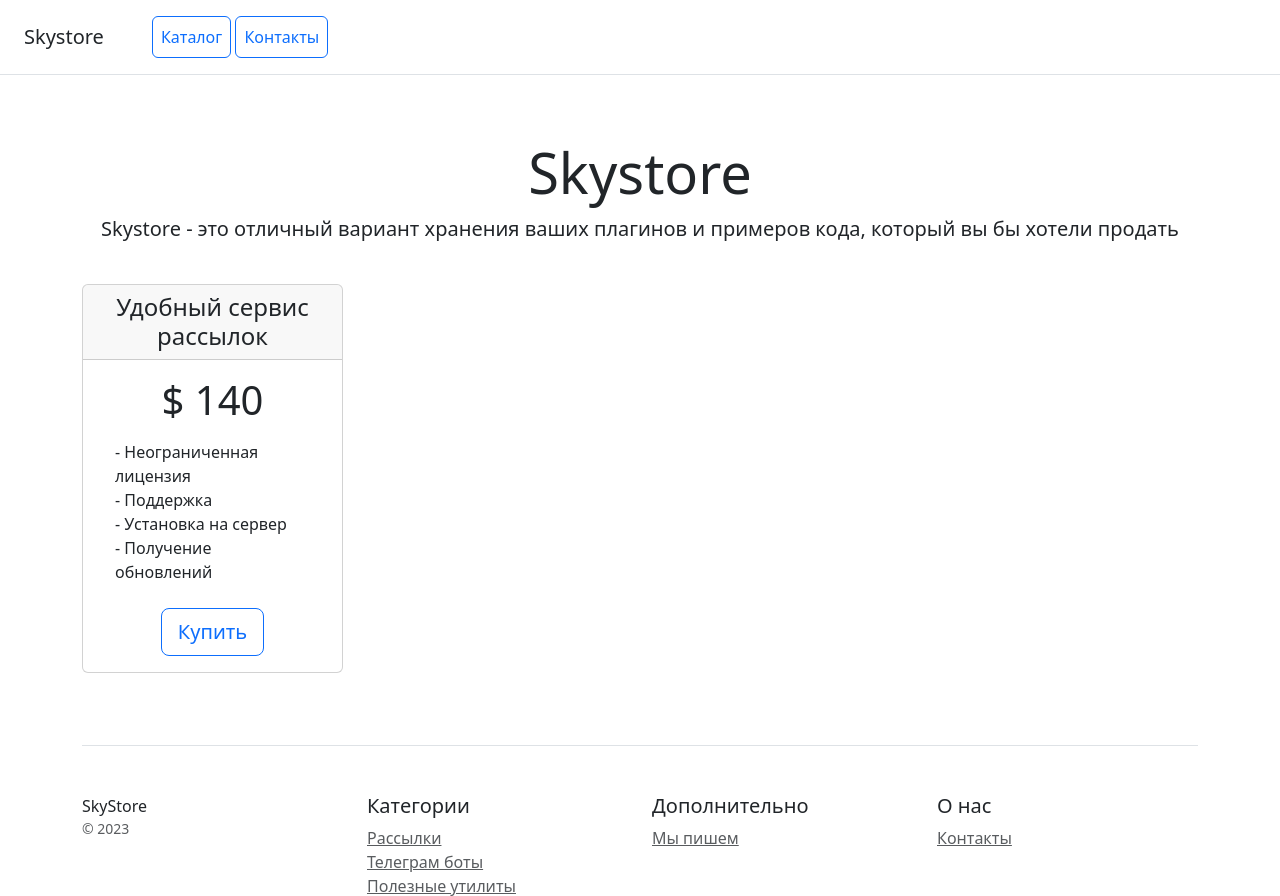
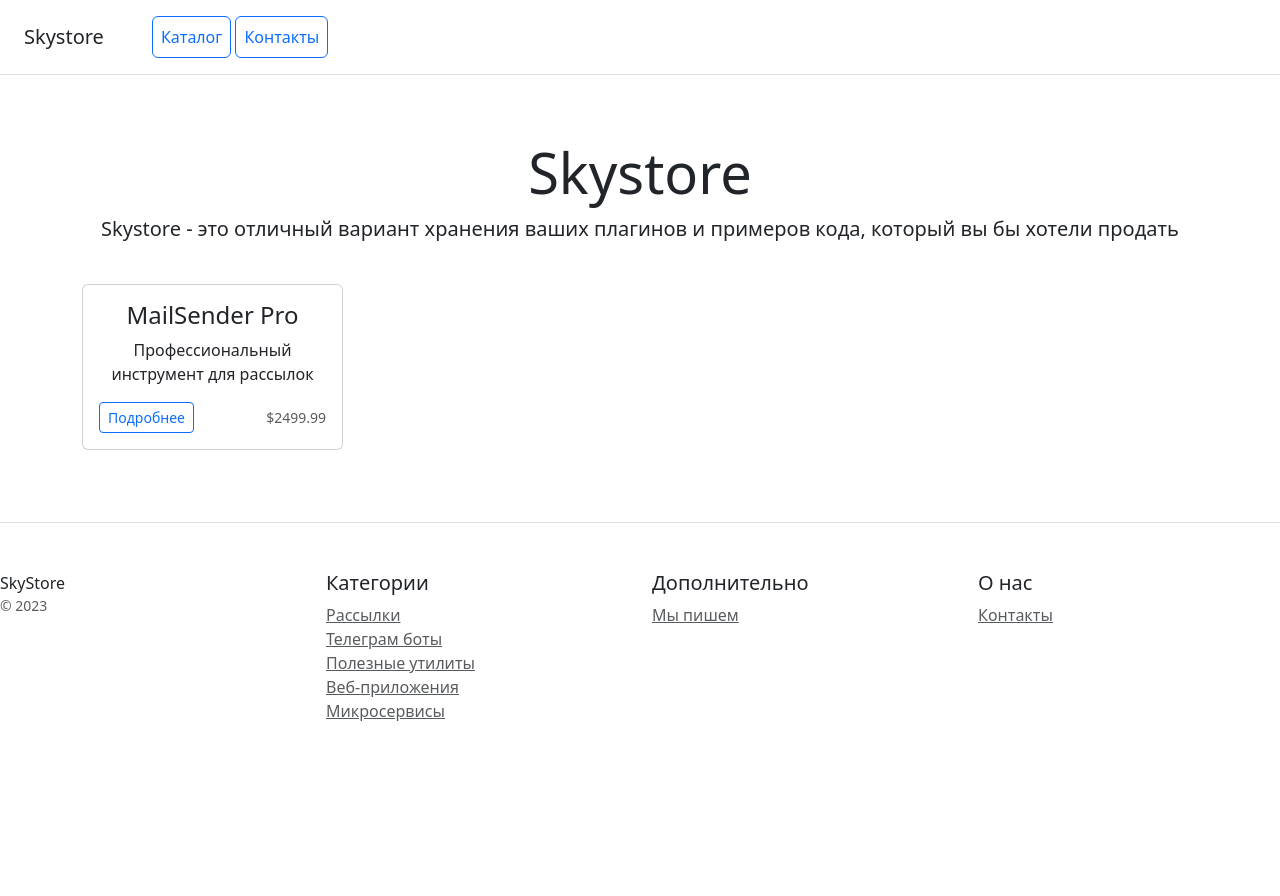
Before and after one commit to gleafy/django-shop, a Django app: page / in a window 1280 px wide. Shown: the top 896 px of that part. After the commit the page ends 800 px from the top of that part, so only its background shows below. Run offline with Django 5.2, Linux system fonts and the light colour scheme; data comes from the database, SQL or seed files in the repository; the page is wider than the window, and the part outside it is not shown.

Commit message:
переделал шаблоны

```diff
--- /dev/null
+++ b/catalog/templates/base.html
@@ -0,0 +1,20 @@
+<!doctype html>
+<html lang="en">
+<head>
+    <meta charset="utf-8">
+    <meta name="viewport" content="width=device-width, initial-scale=1">
+    <title>{% block title %}Skystore{% endblock %}</title>
+    <link href="https://cdn.jsdelivr.net/npm/bootstrap@5.3.7/dist/css/bootstrap.min.css" rel="stylesheet">
+</head>
+<body>
+    {% include 'menu.html' %}
+
+    <div class="container">
+        {% block content %}{% endblock %}
+    </div>
+
+    {% include 'footer.html' %}
+
+    <script src="https://cdn.jsdelivr.net/npm/bootstrap@5.3.7/dist/js/bootstrap.bundle.min.js"></script>
+</body>
+</html>
--- /dev/null
+++ b/catalog/templates/footer.html
@@ -0,0 +1,30 @@
+<footer class="pt-4 my-md-5 pt-md-5 border-top">
+    <div class="row">
+        <div class="col-12 col-md">
+            SkyStore
+            <small class="d-block mb-3 text-muted">&copy; 2023</small>
+        </div>
+        <div class="col-6 col-md">
+            <h5>Категории</h5>
+            <ul class="list-unstyled text-small">
+                <li><a class="text-muted" href="#">Рассылки</a></li>
+                <li><a class="text-muted" href="#">Телеграм боты</a></li>
+                <li><a class="text-muted" href="#">Полезные утилиты</a></li>
+                <li><a class="text-muted" href="#">Веб-приложения</a></li>
+                <li><a class="text-muted" href="#">Микросервисы</a></li>
+            </ul>
+        </div>
+        <div class="col-6 col-md">
+            <h5>Дополнительно</h5>
+            <ul class="list-unstyled text-small">
+                <li><a class="text-muted" href="#">Мы пишем</a></li>
+            </ul>
+        </div>
+        <div class="col-6 col-md">
+            <h5>О нас</h5>
+            <ul class="list-unstyled text-small">
+                <li><a class="text-muted" href="/contacts/">Контакты</a></li>
+            </ul>
+        </div>
+    </div>
+</footer>
--- a/catalog/templates/home.html
+++ b/catalog/templates/home.html
@@ -1,78 +1,34 @@
-<!doctype html>
-<html lang="en">
-<head>
-    <meta charset="utf-8">
-    <meta name="viewport" content="width=device-width, initial-scale=1">
-    <title>Skystore</title>
-    <link href="https://cdn.jsdelivr.net/npm/bootstrap@5.3.7/dist/css/bootstrap.min.css" rel="stylesheet">
-</head>
-<body>
-<div class="d-flex flex-column flex-md-row align-items-center p-3 px-md-4 mb-3 bg-white border-bottom box-shadow">
-    <h5 class="my-0 mr-md-auto font-weight-normal">Skystore</h5>
-    <nav class="ms-5">
-        <a class="p-2 btn btn-outline-primary" href="/">Каталог</a>
-        <a class="p-2 btn btn-outline-primary" href="/contacts/">Контакты</a>
-    </nav>
+{% extends 'base.html' %}
+
+{% block title %}Skystore{% endblock %}
+
+{% block content %}
+<div class="pricing-header px-3 py-3 pt-md-5 pb-md-4 mx-auto text-center">
+    <h1 class="display-4">Skystore</h1>
+    <p class="lead">Skystore - это отличный вариант хранения ваших плагинов и примеров кода, который вы бы хотели продать</p>
 </div>
 
-<div class="pricing-header px-3 py-3 pt-md-5 pb-md-4 mx-auto text-center">
-    <h1 class="display-4">Skystore</h1>
-    <p class="lead">Skystore - это отличный вариант хранения ваших плагинов и примеров кода, который вы бы хотели
-        продать</p>
-</div>
-
-<div class="container">
-    <div class="row text-center">
-        <div class="col-3">
-            <div class="card mb-4 box-shadow">
-                <div class="card-header">
-                    <h4 class="my-0 font-weight-normal">Удобный сервис рассылок</h4>
-                </div>
-                <div class="card-body">
-                    <h1 class="card-title pricing-card-title">$ 140</h1>
-                    <ul class="list-unstyled mt-3 mb-4 text-start m-3">
-                        <li>- Неограниченная лицензия</li>
-                        <li>- Поддержка</li>
-                        <li>- Установка на сервер</li>
-                        <li>- Получение обновлений</li>
-                    </ul>
-                    <button type="button" class="btn btn-lg btn-block btn-outline-primary">Купить</button>
+<div class="row text-center">
+    {% for product in products %}
+    <div class="col-3">
+        <div class="card mb-4 box-shadow">
+            {% if product.image %}
+            <img src="{{ product.image.url }}" class="card-img-top" alt="{{ product.name }}">
+            {% endif %}
+            <div class="card-body">
+                <h4 class="card-title">{{ product.name }}</h4>
+                <p class="card-text">{{ product.description|truncatechars:100 }}</p>
+                <div class="d-flex justify-content-between align-items-center">
+                    <a href="{% url 'product_detail' product.pk %}" class="btn btn-sm btn-outline-primary">Подробнее</a>
+                    <small class="text-muted">${{ product.price }}</small>
                 </div>
             </div>
         </div>
     </div>
-
-    <footer class="pt-4 my-md-5 pt-md-5 border-top">
-        <div class="row">
-            <div class="col-12 col-md">
-                SkyStore
-                <small class="d-block mb-3 text-muted">&copy; 2023</small>
-            </div>
-            <div class="col-6 col-md">
-                <h5>Категории</h5>
-                <ul class="list-unstyled text-small">
-                    <li><a class="text-muted" href="#">Рассылки</a></li>
-                    <li><a class="text-muted" href="#">Телеграм боты</a></li>
-                    <li><a class="text-muted" href="#">Полезные утилиты</a></li>
-                    <li><a class="text-muted" href="#">Веб-приложения</a></li>
-                    <li><a class="text-muted" href="#">Микросервисы</a></li>
-                </ul>
-            </div>
-            <div class="col-6 col-md">
-                <h5>Дополнительно</h5>
-                <ul class="list-unstyled text-small">
-                    <li><a class="text-muted" href="#">Мы пишем</a></li>
-                </ul>
-            </div>
-            <div class="col-6 col-md">
-                <h5>О нас</h5>
-                <ul class="list-unstyled text-small">
-                    <li><a class="text-muted" href="/contacts/">Контакты</a></li>
-                </ul>
-            </div>
-        </div>
-    </footer>
+    {% empty %}
+    <div class="col-12">
+        <p>Товары отсутствуют</p>
+    </div>
+    {% endfor %}
 </div>
-<script src="https://cdn.jsdelivr.net/npm/bootstrap@5.3.7/dist/js/bootstrap.bundle.min.js"></script>
-</body>
-</html>
+{% endblock %}
--- /dev/null
+++ b/catalog/templates/menu.html
@@ -0,0 +1,7 @@
+<div class="d-flex flex-column flex-md-row align-items-center p-3 px-md-4 mb-3 bg-white border-bottom box-shadow">
+    <h5 class="my-0 mr-md-auto font-weight-normal">Skystore</h5>
+    <nav class="ms-5">
+        <a class="p-2 btn btn-outline-primary" href="{% url 'home' %}">Каталог</a>
+        <a class="p-2 btn btn-outline-primary" href="{% url 'contacts' %}">Контакты</a>
+    </nav>
+</div>
```
Also changed, not shown: catalog/templates/contacts.html (+5 -52 lines), catalog/templates/product_detail.html (added, +18 -0 lines).
